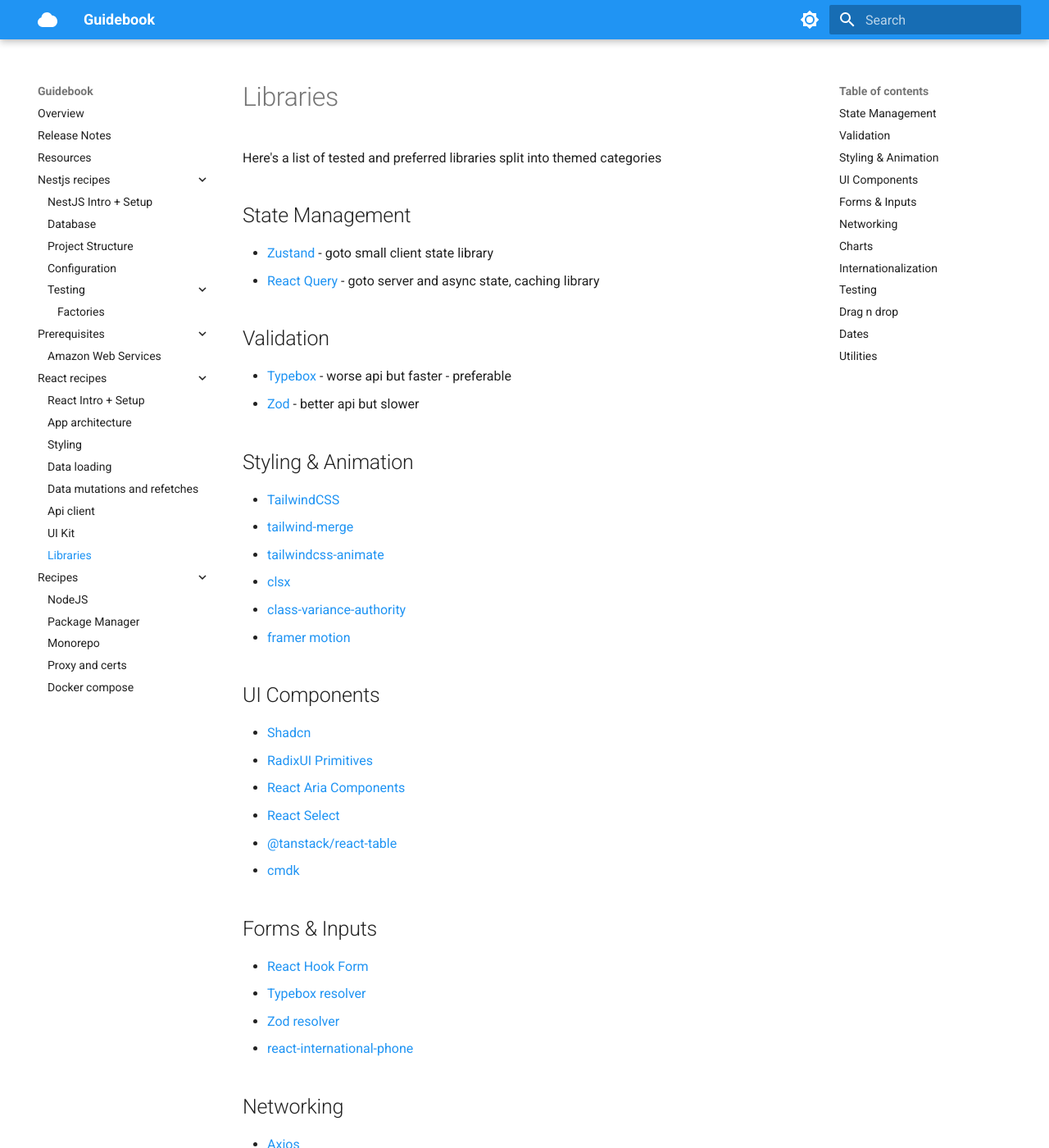
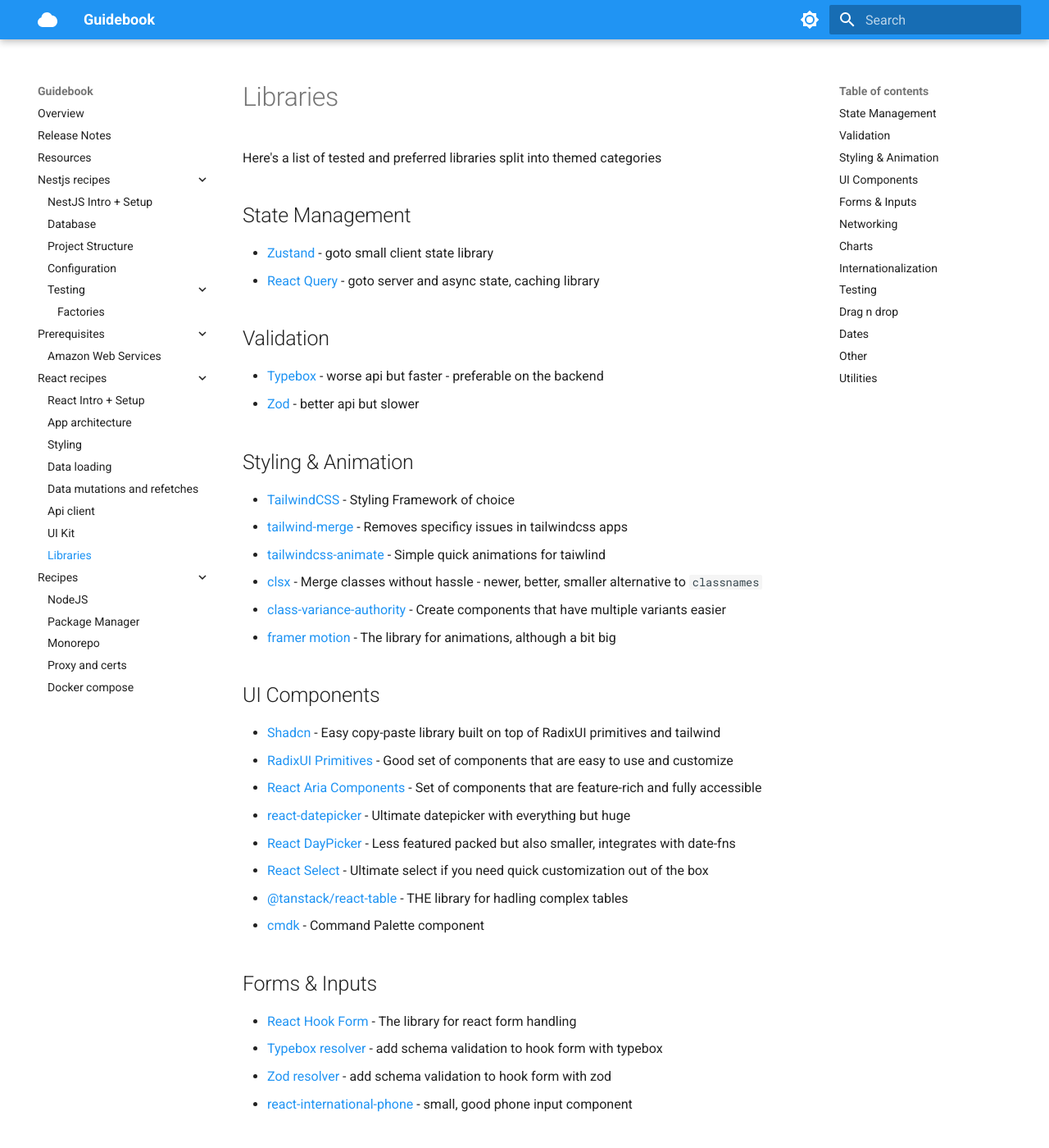
Before and after one commit to Selleo/guidebook, an MkDocs documentation site: the page built from docs/docs/react-recipes/08-libraries.md, in a window 1280 px wide and 1400 px high. Shown: the whole window at 82% size. Built offline with MkDocs 1.6.1 and Material for MkDocs 9.7.7, drawn with Linux system fonts in a browser that asks for light colours; some of the changed text lies outside the part shown.

Commit message:
feat: update recommended libraries list

```diff
--- a/docs/docs/react-recipes/08-libraries.md
+++ b/docs/docs/react-recipes/08-libraries.md
@@ -9,38 +9,40 @@
 
 ## Validation
 
-- [Typebox](https://github.com/sinclairzx81/typebox) - worse api but faster - preferable
+- [Typebox](https://github.com/sinclairzx81/typebox) - worse api but faster - preferable on the backend
 - [Zod](https://zod.dev/) - better api but slower
 
 ## Styling & Animation
 
-- [TailwindCSS](https://tailwindcss.com/docs/guides/vite)
-- [tailwind-merge](https://www.npmjs.com/package/tailwind-merge)
-- [tailwindcss-animate](https://github.com/jamiebuilds/tailwindcss-animate)
-- [clsx](https://www.npmjs.com/package/clsx)
-- [class-variance-authority](https://cva.style/docs)
-- [framer motion](https://www.framer.com/motion/introduction/)
+- [TailwindCSS](https://tailwindcss.com/docs/guides/vite) - Styling Framework of choice
+- [tailwind-merge](https://www.npmjs.com/package/tailwind-merge) - Removes specificy issues in tailwindcss apps
+- [tailwindcss-animate](https://github.com/jamiebuilds/tailwindcss-animate) - Simple quick animations for taiwlind
+- [clsx](https://www.npmjs.com/package/clsx) - Merge classes without hassle - newer, better, smaller alternative to `classnames`
+- [class-variance-authority](https://cva.style/docs) - Create components that have multiple variants easier
+- [framer motion](https://www.framer.com/motion/introduction/) - The library for animations, although a bit big
 
 ## UI Components
 
-- [Shadcn](https://ui.shadcn.com/)
-- [RadixUI Primitives](https://www.radix-ui.com/primitives/docs/overview/introduction)
-- [React Aria Components](https://react-spectrum.adobe.com/react-aria/components.html)
-- [React Select](https://react-select.com/home)
-- [@tanstack/react-table](https://tanstack.com/table/latest/docs/introduction)
-- [cmdk](https://github.com/pacocoursey/cmdk)
+- [Shadcn](https://ui.shadcn.com/) - Easy copy-paste library built on top of RadixUI primitives and tailwind
+- [RadixUI Primitives](https://www.radix-ui.com/primitives/docs/overview/introduction) - Good set of components that are easy to use and customize
+- [React Aria Components](https://react-spectrum.adobe.com/react-aria/components.html) - Set of components that are feature-rich and fully accessible
+- [react-datepicker](https://www.npmjs.com/package/react-datepicker) - Ultimate datepicker with everything but huge
+- [React DayPicker](https://daypicker.dev/) - Less featured packed but also smaller, integrates with date-fns
+- [React Select](https://react-select.com/home) - Ultimate select if you need quick customization out of the box
+- [@tanstack/react-table](https://tanstack.com/table/latest/docs/introduction) - THE library for hadling complex tables
+- [cmdk](https://github.com/pacocoursey/cmdk) - Command Palette component
 
 ## Forms & Inputs
 
-- [React Hook Form](https://www.react-hook-form.com/get-started/)
-- [Typebox resolver](https://www.react-hook-form.com/get-started/#SchemaValidation)
-- [Zod resolver](https://www.react-hook-form.com/get-started/#SchemaValidation)
-- [react-international-phone](https://www.npmjs.com/package/react-international-phone)
+- [React Hook Form](https://www.react-hook-form.com/get-started/) - The library for react form handling
+- [Typebox resolver](https://www.react-hook-form.com/get-started/#SchemaValidation) - add schema validation to hook form with typebox
+- [Zod resolver](https://www.react-hook-form.com/get-started/#SchemaValidation) - add schema validation to hook form with zod
+- [react-international-phone](https://www.npmjs.com/package/react-international-phone) - small, good phone input component
 
 ## Networking
 
-- [Axios](https://github.com/axios/axios)
-- [Mock Service Worker](https://mswjs.io/)
+- [Axios](https://github.com/axios/axios) - better api than fetch
+- [Mock Service Worker](https://mswjs.io/) - Library to mock BE responses in dev or in testing
 
 ## Charts
 
@@ -53,8 +55,8 @@
 
 ## Testing
 
-- [vitest](https://vitest.dev/guide/)
-- [Playwright](https://playwright.dev/)
+- [vitest](https://vitest.dev/guide/) - good, new test runner. Works well with vite and react
+- [Playwright](https://playwright.dev/) - "the better cypress"
 
 ## Drag n drop
 
@@ -62,12 +64,14 @@
 
 ## Dates
 
-- [date-fns](https://date-fns.org/)
-- [date-fns-tz](https://www.npmjs.com/package/date-fns-tz)
+- [date-fns](https://date-fns.org/) - built on top of Intl standard
+- [date-fns-tz](https://www.npmjs.com/package/date-fns-tz) - Timezone handling
+
+## Other
+- [driver.js](https://driverjs.com/docs/installation) - beautiful onboarding library
 
 ## Utilities
 
 - [lodash](https://lodash.com/) - preferably install separate modules
-- [remeda](https://remedajs.com/)
-- [ts-pattern](https://github.com/gvergnaud/ts-pattern)
-- [ts-result](https://www.npmjs.com/package/ts-results-es)
+- [ts-pattern](https://github.com/gvergnaud/ts-pattern) - pattern matching
+- [ts-result](https://www.npmjs.com/package/ts-results-es) - monads
```
